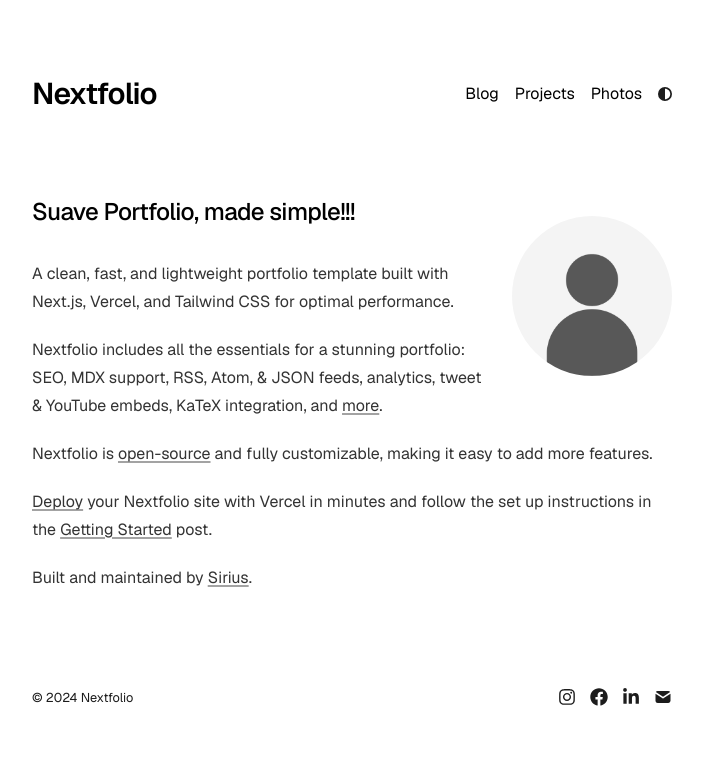
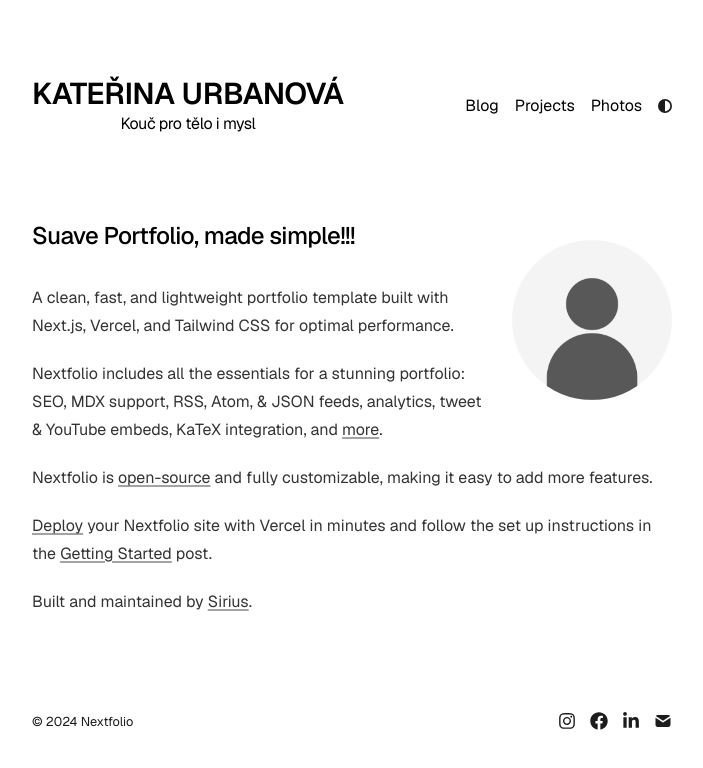
Before and after one commit to PetitSuave/suavecoachweb, a Next.js app: page / in a window 1280 px wide. Shown: the top 768 px of the page, without its empty margins (288-991 px from the left). Built offline with nearby package versions, Linux system fonts and the light colour scheme.

Commit message:
Changed: header/nav, name with description

```diff
--- a/app/components/nav.tsx
+++ b/app/components/nav.tsx
@@ -13,8 +13,9 @@
     <nav className="lg:mb-16 mb-12 py-5">
       <div className="flex flex-col md:flex-row md:items-center justify-between">
         <div className="flex items-center">
-          <Link href="/" className="text-3xl font-semibold tracking-tight">
-            {metaData.title}
+          <Link href="/" className="tracking-tight">
+            <p className="text-center text-3xl font-semibold">{"KATEŘINA URBANOVÁ"}</p>
+            <p className="text-center text-base">{"Kouč pro tělo i mysl"}</p>
           </Link>
         </div>
         <div className="flex flex-row gap-4 mt-6 md:mt-0 md:ml-auto items-center">
--- a/app/config.ts
+++ b/app/config.ts
@@ -1,5 +1,6 @@
 export const metaData = {
   baseUrl: "https://nextfolio-template.vercel.app/",
+  // TODO: kde vsude se vyuziva toto a kde to nema byt? (uz sem to odstranila z nadpisu)
   title: "Nextfolio",
   name: "Sirius",
   ogImage: "/opengraph-image.png",
```
